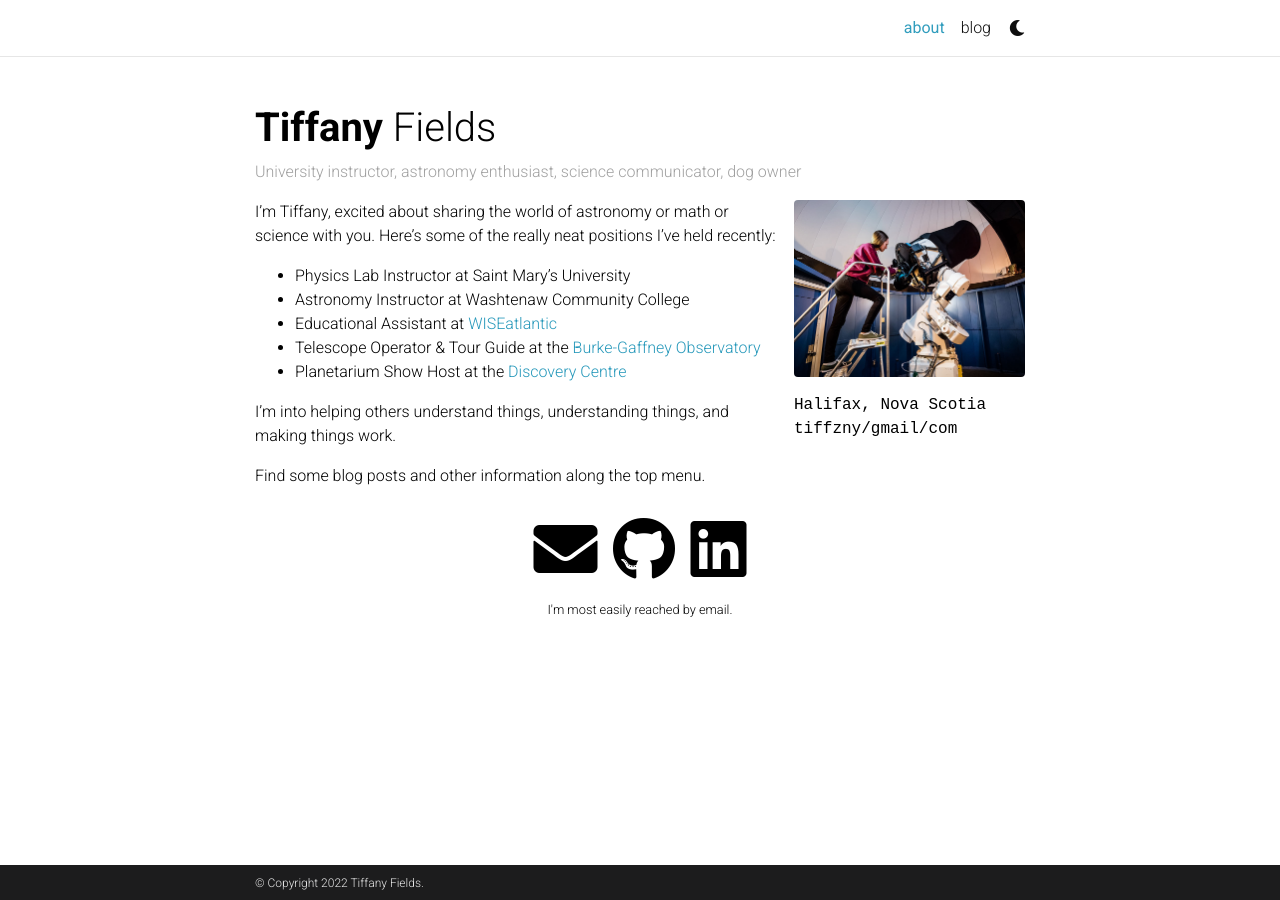
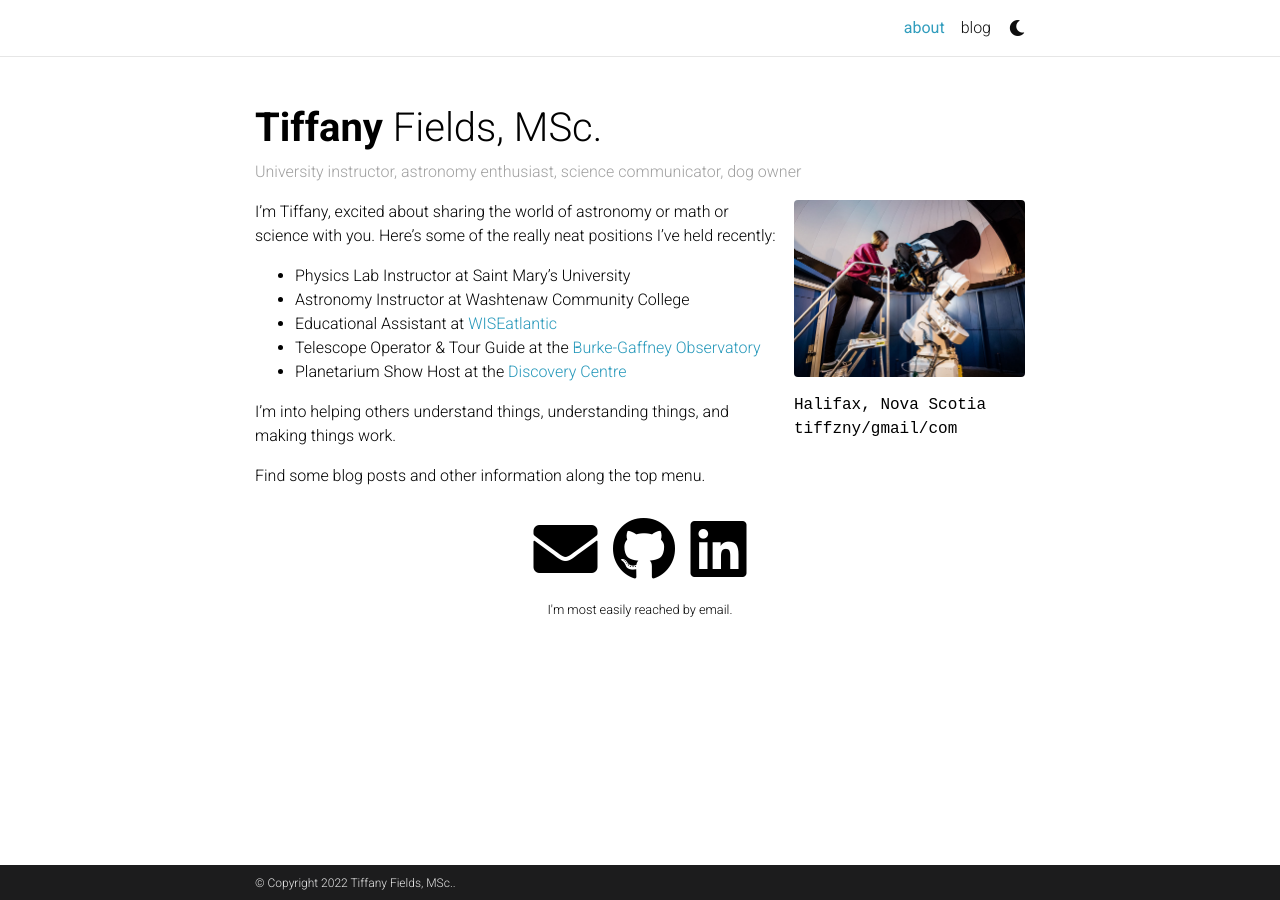
Before and after one commit to tiffzny/tiffzny.github.io, a Jekyll site: the page built from _pages/about.md, in a window 1280 px wide. Built offline with Jekyll 4.4.1, drawn with Linux system fonts in a browser that asks for light colours; full-size pictures stand in for the smaller copies a plugin makes; comment, search, counter and statistics services are not loaded; a style sheet for code colours, icons or effects is not loaded.

Commit message:
Updated name

```diff
--- a/_config.yml
+++ b/_config.yml
@@ -5,7 +5,7 @@
 title: blank # the website title (if blank, full name will be used instead)
 first_name: Tiffany
 middle_name:
-last_name: Fields
+last_name: Fields, MSc.
 email: tiffzny+ghweb@gmail.com
 description: > # the ">" symbol means to ignore newlines until "footer_text:"
   Tiffany Fields - astronomy and science enthusiast.
```
